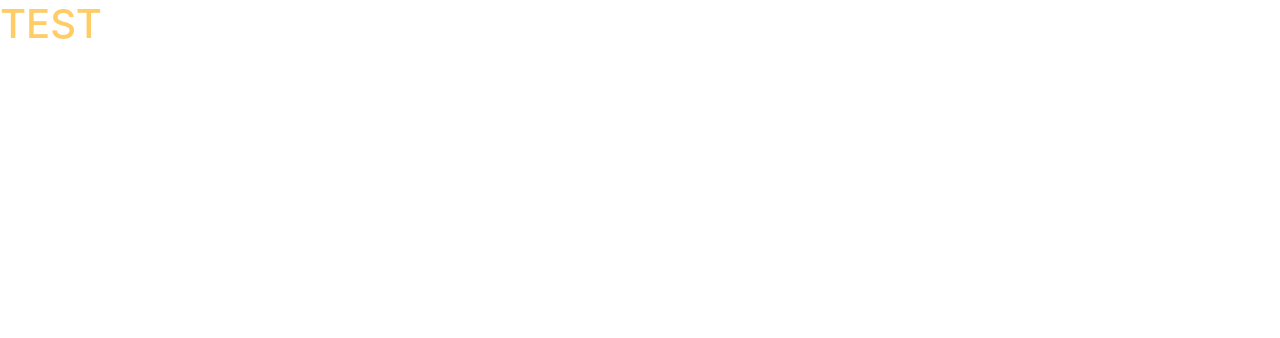
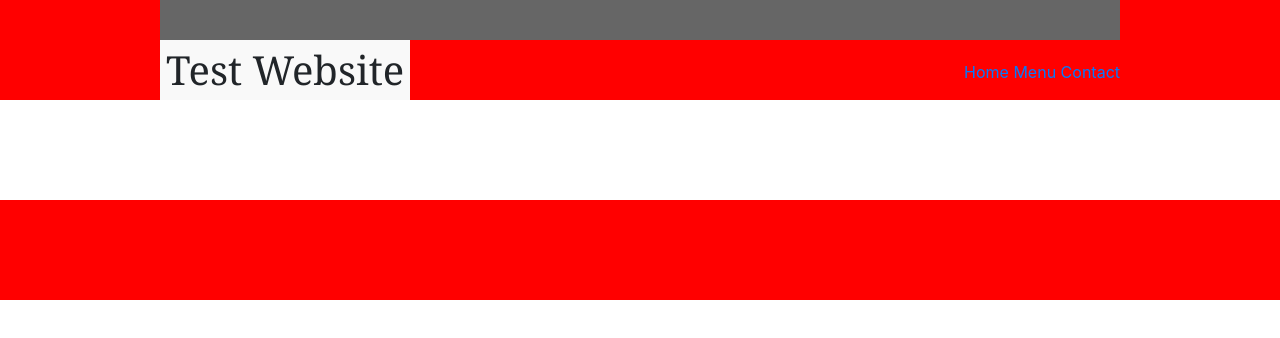
Before and after one commit to petejos80/Basic-Portfolio, a plain HTML site: page index.html in a window 1280 px wide. Drawn offline with nearby package versions, Linux system fonts and the light colour scheme.

Commit message:
Header only complete

```diff
--- a/assets/css/style.css
+++ b/assets/css/style.css
@@ -1,3 +1,59 @@
-h1 {
-    color: #ffcc66;
+/* COLORS
+Teal color (used for headings and backgrounds): #4aaaa5
+Regular font color (used for paragraphs and all text besides the headings): #777777
+Main header background color: #ffffff
+Main header border color: #cccccc
+Footer background color: #666666
+Main content background color: #ffffff
+Main content border color: #dddddd */
+
+/* GLOBAL STYLES */
+
+
+/*FONTS*/
+h1, h2, h3, h4, h5 {
+    font-family: 'Georgia', Times, Times New Roman, serif;
 }
+
+header {
+    max-width: 100%;
+    height: 100px;
+}
+
+.headerh1 {
+    float: left;
+    background-color: #f9f9f9;
+    padding: 6px;
+}
+
+.header-container {
+    padding-top: 40px;
+    background-color: #666;
+    max-width: 960px;
+    margin: auto;
+}
+
+ul {
+    float: right;
+    padding-top: 20px;
+}
+
+ul li {
+    display: inline;
+}
+
+body {
+    width: 100%;
+    margin: 0 auto;
+  }
+
+  header,
+  main,
+  footer{
+    height: 100px;
+  }
+
+  header,
+  footer {
+    background: #f00;
+  }
--- a/index.html
+++ b/index.html
@@ -11,8 +11,20 @@
     <link rel="stylesheet" type="text/css" href="./assets/css/normalize.css">
     <link rel="stylesheet" type="text/css" href="https://maxcdn.bootstrapcdn.com/bootstrap/4.0.0/css/bootstrap.min.css">
     <link rel="stylesheet" type="text/css" href="./assets/css/style.css">
-</head>
-<body>
-    <h1>TEST</h1>
-</body>
-</html>
+
+    <header>
+        <div class="header-container">
+            <h1 class="headerh1">Test Website</h1>
+            <nav>
+                <ul>
+                    <li><a href="#">Home</a></li>
+                    <li><a href="menu.html">Menu</a></li>
+                    <li><a href="contact.html">Contact</a></li>
+                </ul>
+            </nav>
+        </div>
+    </header>
+
+    <main></main>
+
+    <footer></footer>
```
